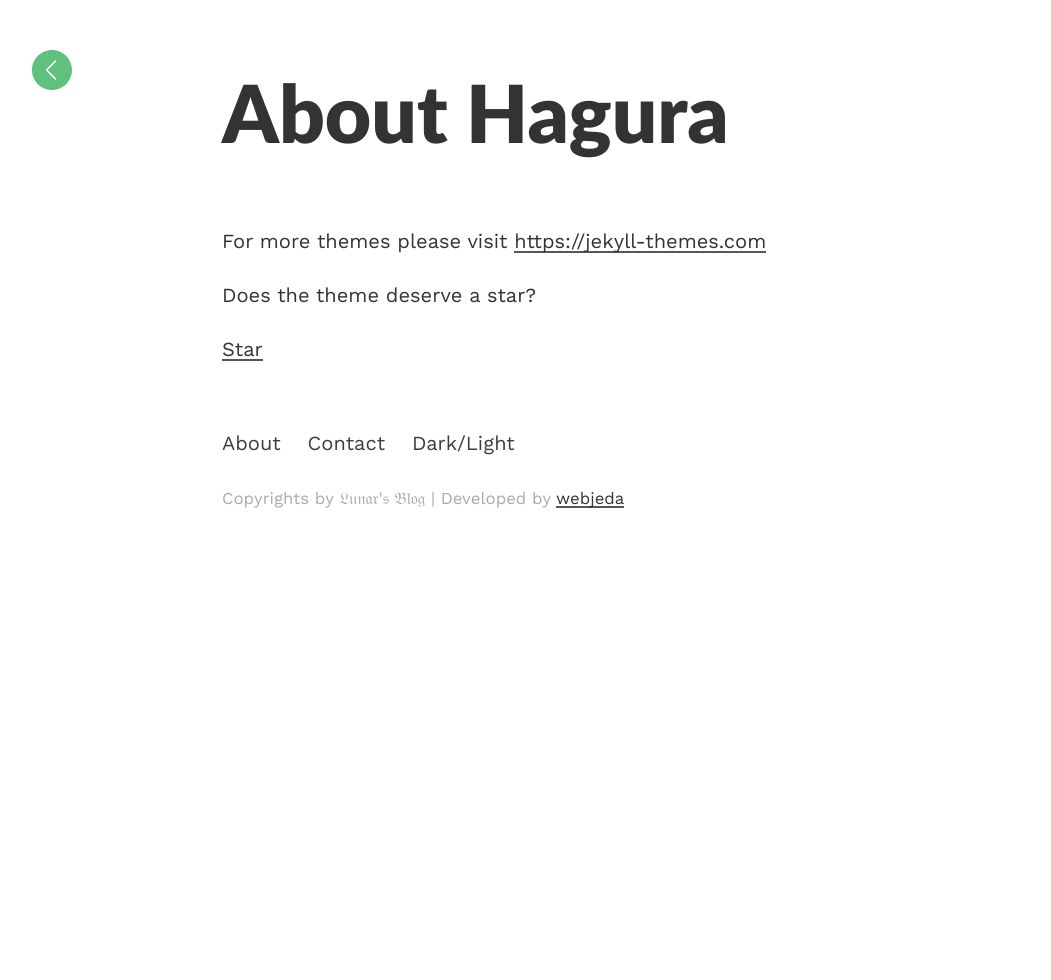
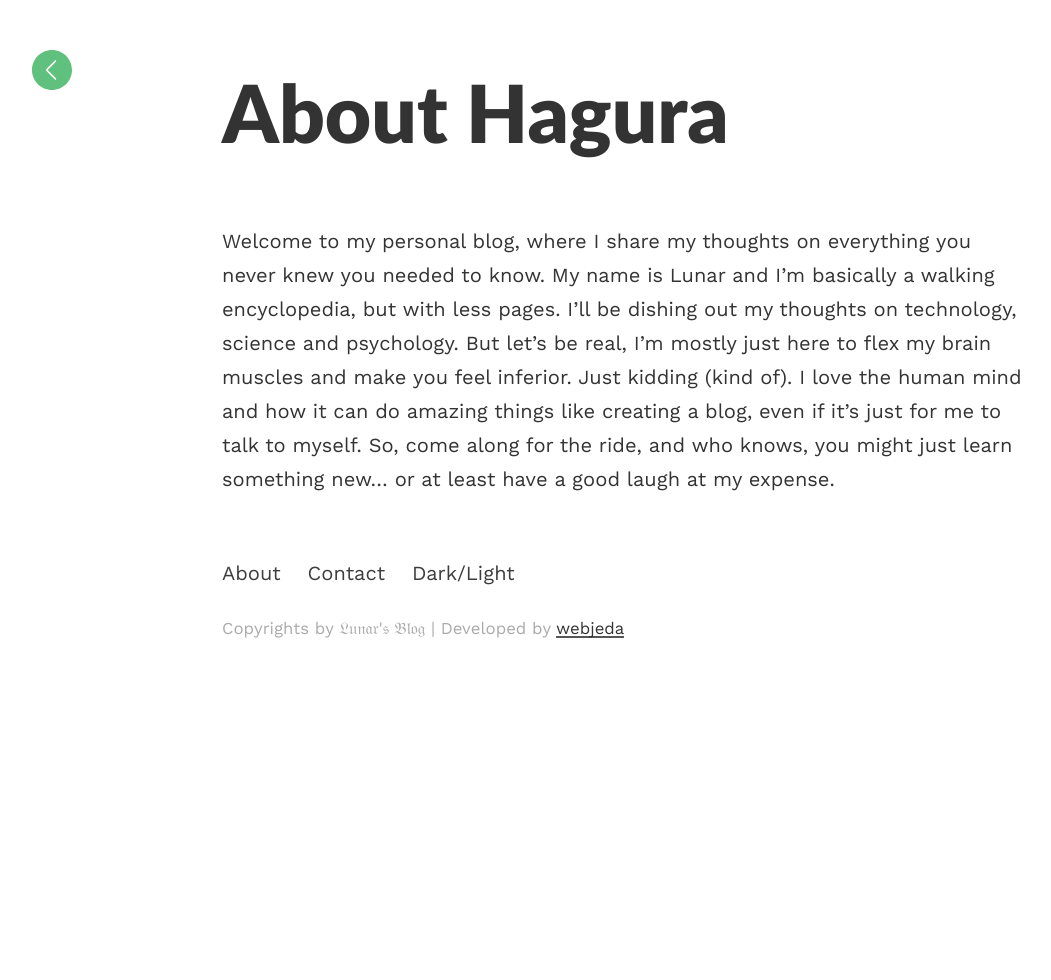
Before and after one commit to willowxsequoia/willowxsequoia.github.io, a Jekyll site: the page built from _pages/about.md, in a window 1280 px wide. Shown: the whole page, without its empty margins (18-1069 px from the left). Built offline with Jekyll 4.4.1, drawn with Linux system fonts in a browser that asks for light colours.

Commit message:
Changed about.md content

```diff
--- a/_pages/about.md
+++ b/_pages/about.md
@@ -4,11 +4,4 @@ layout: post
 permalink: /about/
 published: true
 ---
-
-For more themes please visit [https://jekyll-themes.com](https://jekyll-themes.com){: target="_blank"}
-
-Does the theme deserve a star?
-
-<!-- Place this tag where you want the button to render. -->
-<a class="github-button" href="https://github.com/sharu725/hagura" data-icon="octicon-star" data-size="large" data-show-count="true" aria-label="Star sharu725/hagura on GitHub">Star</a>
-<script async defer src="https://buttons.github.io/buttons.js"></script>
+Welcome to my personal blog, where I share my thoughts on everything you never knew you needed to know. My name is Lunar and I'm basically a walking encyclopedia, but with less pages. I'll be dishing out my thoughts on technology, science and psychology. But let's be real, I'm mostly just here to flex my brain muscles and make you feel inferior. Just kidding (kind of). I love the human mind and how it can do amazing things like creating a blog, even if it's just for me to talk to myself. So, come along for the ride, and who knows, you might just learn something new... or at least have a good laugh at my expense.
```
